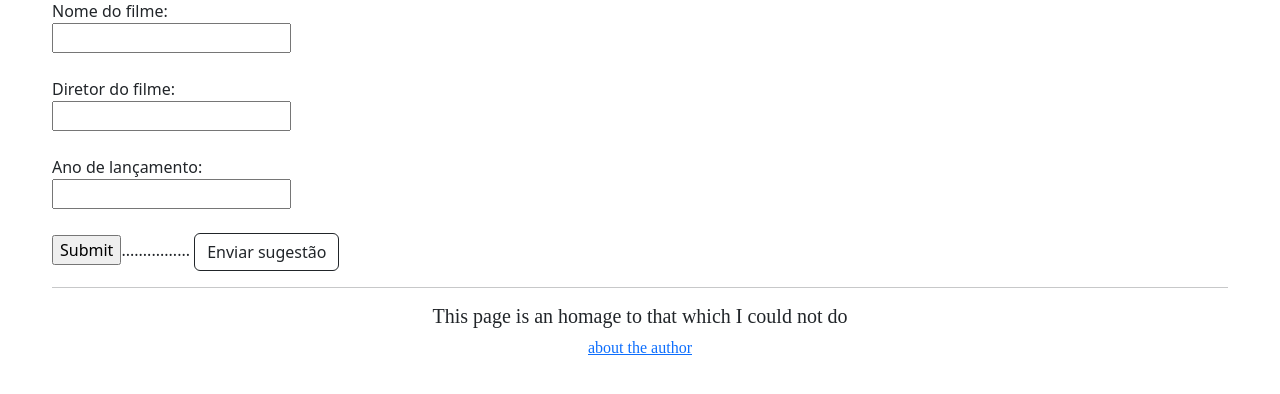
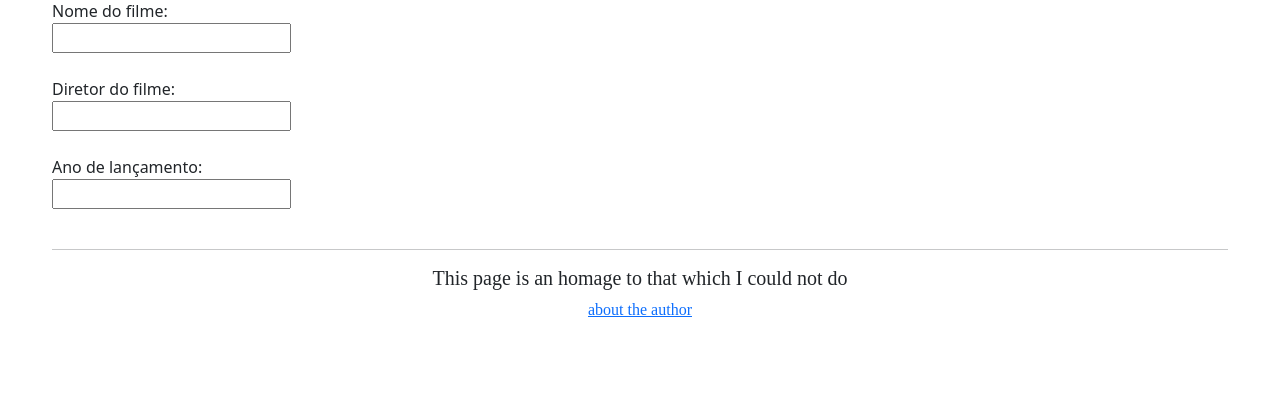
Before and after one commit to pedro-fs-garcia/favorite_movies, a Flask app: page /sugestoes in a window 1280 px wide. Shown: the part 145-539 px from the top of the page. Run offline with Flask 3, Linux system fonts and the light colour scheme; some libraries are stand-ins or nearby versions.

Commit message:
remover botão

```diff
--- a/templates/sugestoes.html
+++ b/templates/sugestoes.html
@@ -23,7 +23,6 @@
             <input type="text" id="year_suggestion" name="year_suggestion" required>
         </label>
         <br><br>
-        <input type="submit">................ <button class="btn btn-sml active" type="submit" value="submit">Enviar sugestão</button>
     </form>
 </div>
 
```
